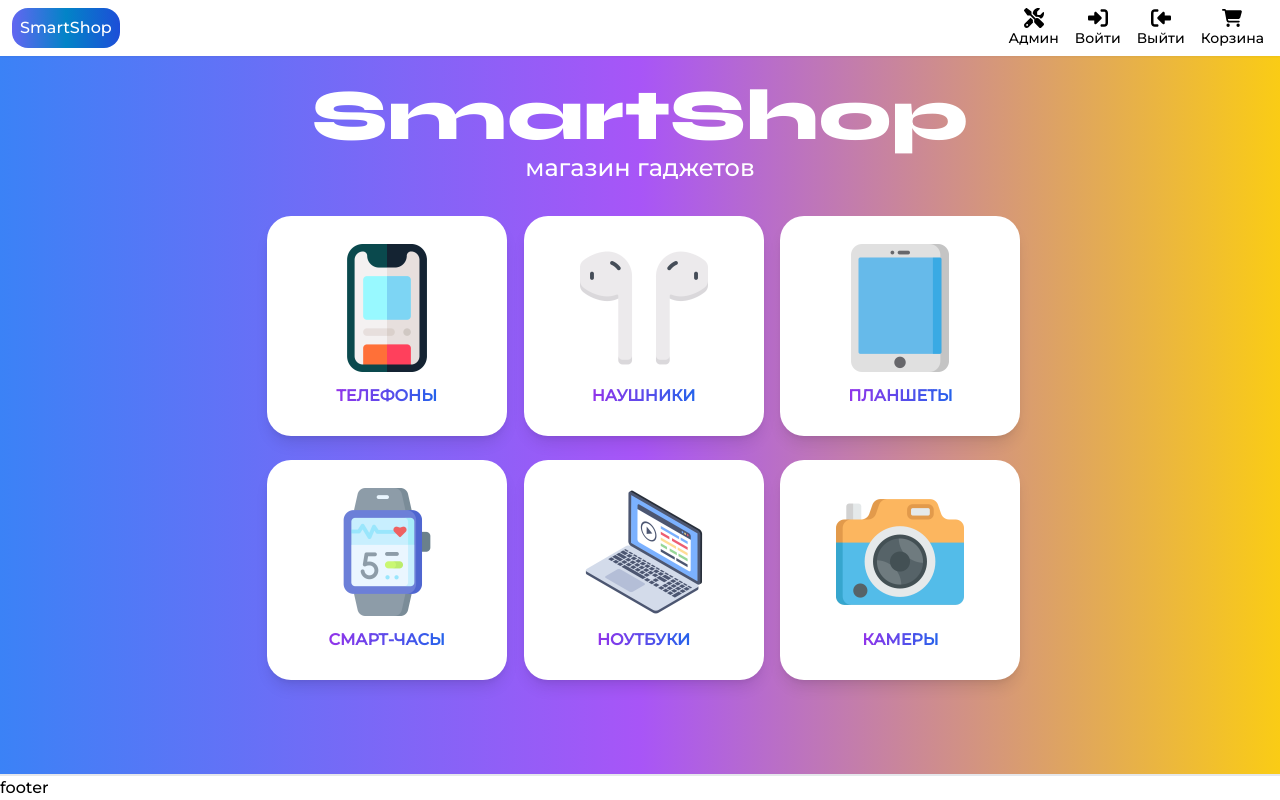
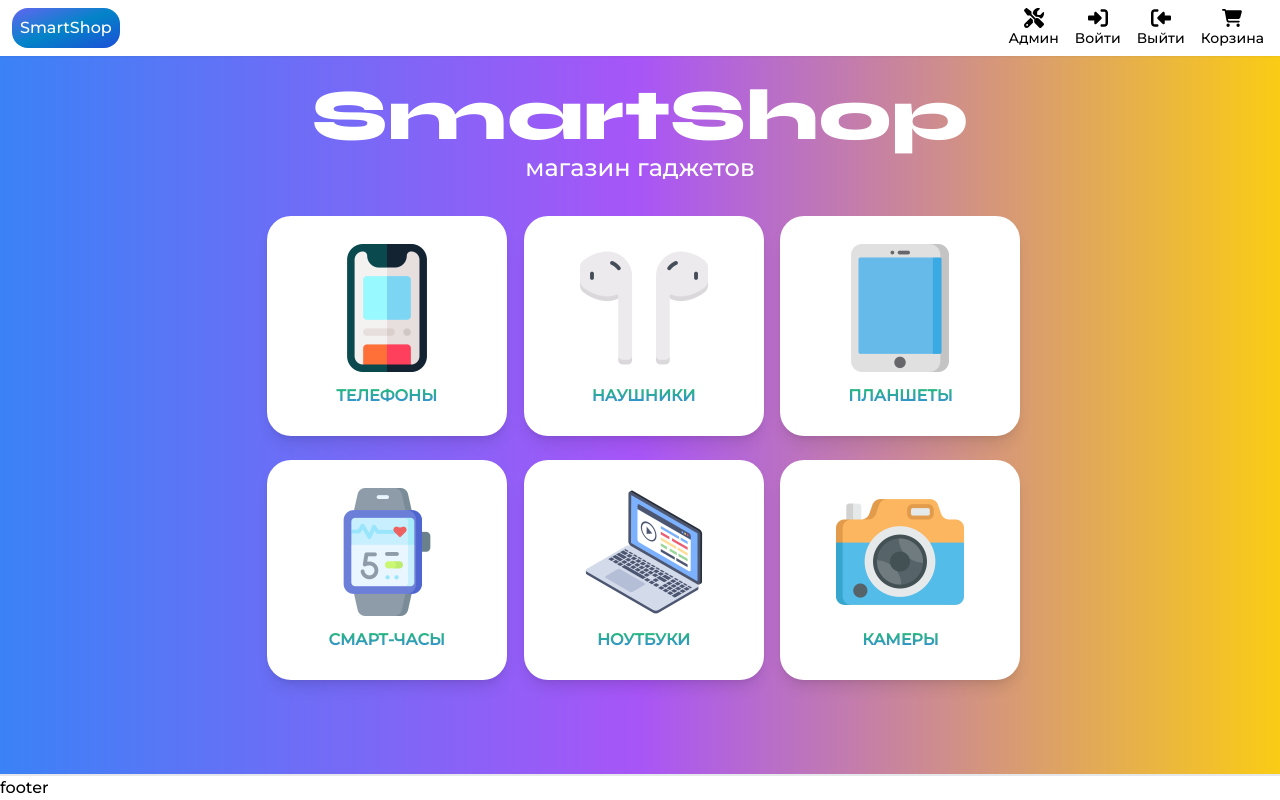
Before and after one commit to f-kurdan/SmartShop, a Next.js app in the folder online-store/client/: page / in a window 1280 px wide. Built offline with nearby package versions, Linux system fonts and the light colour scheme; a web font is replaced by a local one.

Commit message:
rename file

```diff
--- a/online-store/client/src/components/items-list/items.tsx
+++ /dev/null
@@ -1,19 +0,0 @@
-import React from 'react'
-
-const items = [
-    {
-        "name": "iPhone 15",
-        "price": 139900,
-        "photo":
-    }
-]
-
-const Items = () => {
-    return (
-        <div>
-
-        </div>
-    )
-}
-
-export default Items
--- /dev/null
+++ b/online-store/client/src/components/lists/smartphones.tsx
@@ -0,0 +1,19 @@
+import React from 'react'
+
+const items = [
+    {
+        "name": "iPhone 15",
+        "price": 139900,
+        "photo":  'https://store.storeimages.cdn-apple.com/4982/as-images.apple.com/is/iphone15pro-digitalmat-gallery-3-202309?wid=728&hei=666&fmt=png-alpha&.v=1693081542150',
+    }
+]
+
+const Items = () => {
+    return (
+        <div className='grid grid-cols-3 gap-6 w-7/12 mt-8 relative '>
+
+        </div>
+    )
+}
+
+export default Items
--- a/online-store/client/src/components/main-page/categories.tsx
+++ b/online-store/client/src/components/main-page/categories.tsx
@@ -15,7 +15,7 @@ const Categories = () => {
       {categories.map((cat, index) => (
         <div key={index} className='w-60 flex flex-col justify-center items-center p-7 bg-white  min-w-fit rounded-3xl shadow-lg transition duration-300 hover:scale-105 hover:cursor-pointer ' >
           <img className='w-32 h-32'  src={cat.src} alt="category" />
-          <div className='mt-3 text-base text-center font-extrabold text-transparent bg-clip-text bg-gradient-to-r from-purple-600 to-blue-600' >{cat.name}</div>
+          <div className='mt-3 text-base text-center font-extrabold text-transparent bg-clip-text bg-gradient-to-b from-green-500 to-blue-500' >{cat.name}</div>
         </div>
       ))}
     </div>
--- a/online-store/client/src/components/navbar.jsx
+++ b/online-store/client/src/components/navbar.jsx
@@ -2,12 +2,12 @@ import React from 'react'
 
 const textStyle = 'text-black text-sm';
 const iconStyle = 'w-5 h-5';
-const linkStyle = 'hover:bg-gradient-to-r hover:from-yellow-300 hover:to-orange-300 flex flex-col justify-center items-center mx-1 rounded-md p-1 hover:cursor-pointer ';
+const linkStyle = 'hover:invert hover:bg-gradient-to-br hover:from-yellow-300 hover:via-red-500 hover:to-yellow-300 flex flex-col justify-center items-center mx-1 rounded-md p-1 hover:cursor-pointer ';
 
 const Navbar = () => {
     return (
         <div className="fixed top-0 flex flex-row align-middle items-center border-solid w-full h-14 bg-white z-10 shadow-sm">
-            <h3 className='mx-3 bg-gradient-to-r from-indigo-500 via-sky-600 to-blue-700 hover:from-purple-950 hover:via-red-700 hover:to-yellow-600 rounded-2xl p-2 text-white hover:cursor-pointer'>SmartShop</h3>
+            <h3 className='mx-3 bg-gradient-to-br from-indigo-500 via-sky-600 to-blue-700 hover:from-purple-950 hover:via-red-700 hover:to-yellow-600 rounded-2xl p-2 text-white hover:cursor-pointer'>SmartShop</h3>
             <div className='absolute right-2 flex flex-row justify-items-end'>
                 <div className={linkStyle}>
                     <img className={iconStyle} src="icons/admin.svg" alt="" />
```
